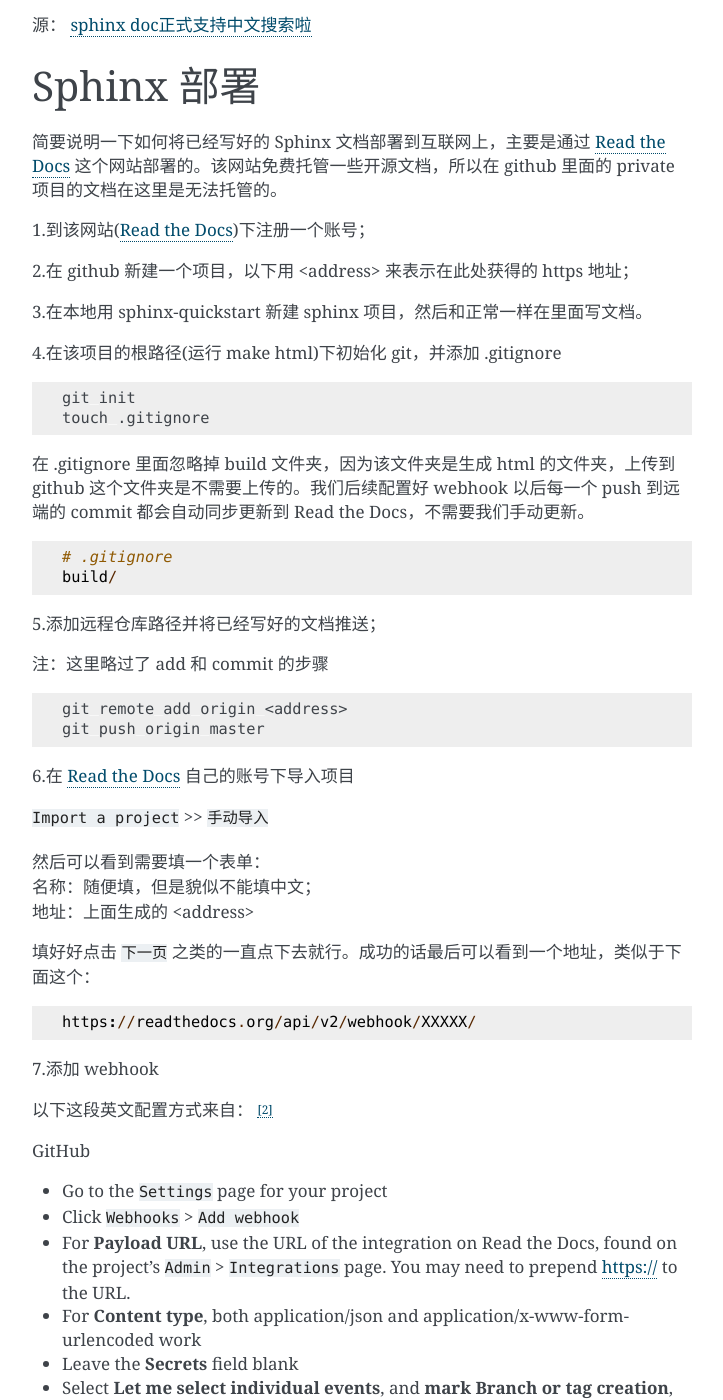
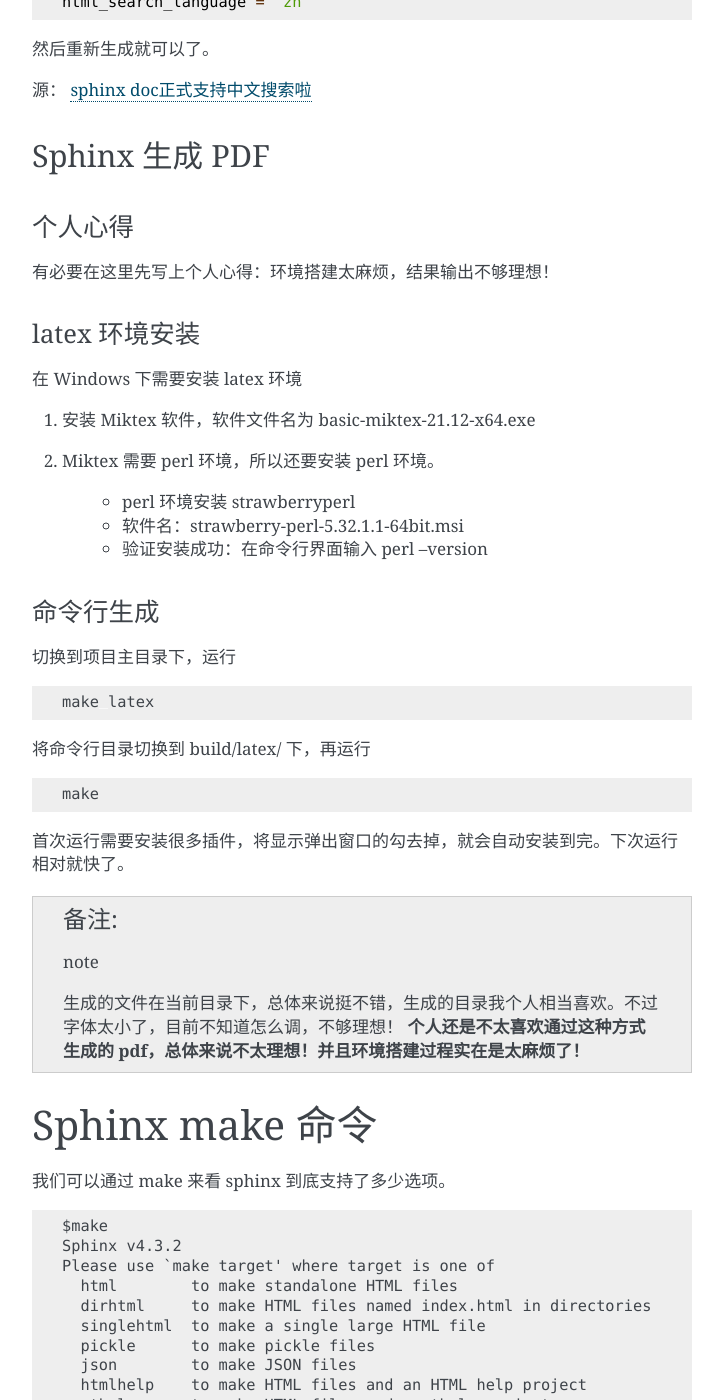
Before and after one commit to suifengpiaoyang/Sphinx-notes, a Sphinx documentation site: the page built from source/sphinx.rst, in a window 1280 px wide and 1400 px high, scrolled down 3640 px. Shown: the whole window, without its empty margins (388-1111 px from the left). Built offline with Sphinx 7.4.7, drawn with Linux system fonts in a browser that asks for light colours; some of the changed text lies outside the part shown.

Commit message:
更新笔记

```diff
--- a/source/sphinx.rst
+++ b/source/sphinx.rst
@@ -12,6 +12,9 @@
 
 1. 快速构建文档
 ===============
+
+新建一个文件夹，命名成自己想要的项目名称。打开命令行，
+切换到该文件夹的路径下，运行命令：
 
 .. code-block::
 
@@ -183,6 +186,93 @@
 源： `sphinx doc正式支持中文搜索啦 <https://www.chenyudong.com/archives/sphinx-doc-support-chinese-search.html>`_
 
 
+Sphinx 生成 PDF
+===============
+
+个人心得
+--------
+
+有必要在这里先写上个人心得：环境搭建太麻烦，结果输出不够理想！
+
+latex 环境安装
+--------------
+
+在 Windows 下需要安装 latex 环境
+
+#. 安装 Miktex 软件，软件文件名为 basic-miktex-21.12-x64.exe
+
+#. Miktex 需要 perl 环境，所以还要安装 perl 环境。
+
+    * perl 环境安装 strawberryperl
+    * 软件名：strawberry-perl-5.32.1.1-64bit.msi
+    * 验证安装成功：在命令行界面输入 perl --version
+
+命令行生成
+----------
+
+切换到项目主目录下，运行
+
+.. code-block:: bash
+
+    make latex
+
+将命令行目录切换到 build/latex/ 下，再运行
+
+.. code-block:: bash
+
+    make
+
+首次运行需要安装很多插件，将显示弹出窗口的勾去掉，就会自动安装到完。下次运行相对就快了。
+
+.. note:: note
+
+    生成的文件在当前目录下，总体来说挺不错，生成的目录我个人相当喜欢。不过字体太小了，目前不知道怎么调，不够理想！ **个人还是不太喜欢通过这种方式生成的 pdf，总体来说不太理想！并且环境搭建过程实在是太麻烦了！**
+
+
+****************
+Sphinx make 命令
+****************
+
+我们可以通过 make 来看 sphinx 到底支持了多少选项。
+
+.. code-block::
+
+    $make
+    Sphinx v4.3.2
+    Please use `make target' where target is one of
+      html        to make standalone HTML files
+      dirhtml     to make HTML files named index.html in directories
+      singlehtml  to make a single large HTML file
+      pickle      to make pickle files
+      json        to make JSON files
+      htmlhelp    to make HTML files and an HTML help project
+      qthelp      to make HTML files and a qthelp project
+      devhelp     to make HTML files and a Devhelp project
+      epub        to make an epub
+      latex       to make LaTeX files, you can set PAPER=a4 or PAPER=letter
+      text        to make text files
+      man         to make manual pages
+      texinfo     to make Texinfo files
+      gettext     to make PO message catalogs
+      changes     to make an overview of all changed/added/deprecated items
+      xml         to make Docutils-native XML files
+      pseudoxml   to make pseudoxml-XML files for display purposes
+      linkcheck   to check all external links for integrity
+      doctest     to run all doctests embedded in the documentation (if enabled)
+      coverage    to run coverage check of the documentation (if enabled)
+      clean       to remove everything in the build directory
+
+| 个人注解：
+| make html: **最常用选项，生成标准的 html 文件**
+| make singlehtml: 和 make html 相比，生成了单独一个大的 html 文件。并且少了最前面的一页导航栏。个人觉得导航栏还是很重要的。
+| make clean: 今天(2022-01-06)才知道有这个选项，删除掉生成文件夹里的内容。平时在添加一个新的文档进去的时候，就需要删除掉 make html 生成的文件重新生成。才能拥有正常的侧边栏。但感觉这个命令挺危险的，如果有制作 htmlhelp 文件的话，一般都是需要处理过 htmlhelp 文件，这样一来，就可能连同这个也被删除掉了。**感觉这个命令少用为妙，要删除手动删除比较妥当！**
+
+***************************
+Sphinx 语法高亮支持的关键字
+***************************
+
+`Code blocks with syntax highlighting <https://docs.typo3.org/m/typo3/docs-how-to-document/main/en-us/WritingReST/Codeblocks.html#available-lexers>`_
+
 ***********
 Sphinx 部署
 ***********
```
